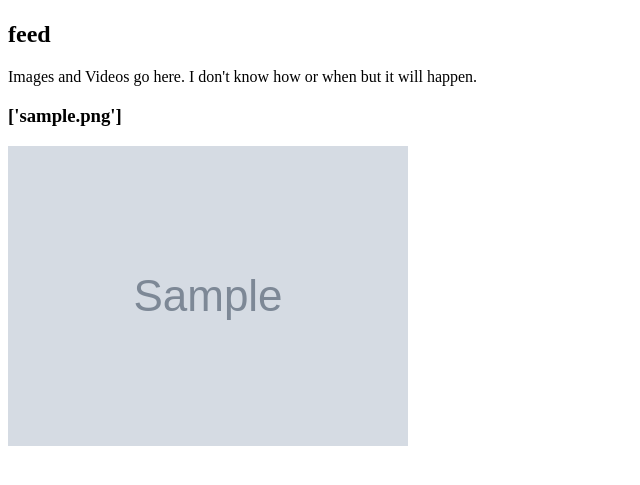
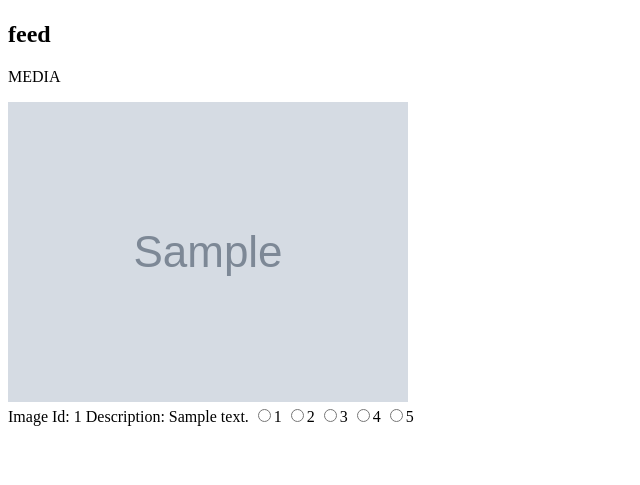
Before and after one commit to alisakolot/On-the-Reel, a Flask app: page /feed in a window 1280 px wide. Shown: the top 485 px of the page, without its empty margins (0-640 px from the left). Run offline with Flask 2, Linux system fonts and the light colour scheme; tables that the repository leaves empty hold one stand-in row (values such as "Sample post"); grey boxes marked "Sample" are stand-in pictures.

Commit message:
radio buttons, profile pg: user images

```diff
--- a/crud.py
+++ b/crud.py
@@ -2,16 +2,12 @@
 
 from model import db, User, Video, Image, Following, Reaction, connect_to_db
 
-import model
 import os
 import sample_users
 from flask import Flask
-app = Flask(__name__)
 
-os.system('createdb alisadb2')
 
-model.connect_to_db(app)
-model.db.create_all()
+# os.system('createdb alisadb2')
 
 
 def create_user(first_name, last_name, username, email, password):
@@ -169,7 +165,7 @@ def get_images():
 def get_images_by_path(image_path):
     """Return all image paths/urls."""
 
-    return Image.query.filter_by(image_path = image_path).all()
+    return Image.query.filter_by(Image.image_path == image_path).all()
 
 
 def get_image_by_id(image_id):
@@ -185,7 +181,8 @@ def get_image_by_id_path(image_id, image_path):
 def get_image_by_user_id(user_id):
     """Return user id corresponding to image id."""
 
-    return Image.query.filter_by(user_id = user_id).all()
+    return Image.query.filter_by(user_id == user_id).all()
+
 
 if __name__ == '__main__':
     from server import app
--- a/model.py
+++ b/model.py
@@ -55,7 +55,7 @@ class Image(db.Model):
 
     #describing relationship between user and image: user uploads an image
     user_id = db.Column(db.Integer, db.ForeignKey('users.user_id'))
-    user = db.relationship('User', foreign_keys = user_id, backref="image")
+    user = db.relationship('User', foreign_keys = user_id, backref="images")
 
     def __repr__(self):
         return f'<Image image_id={self.image_id} image_path={self.image_path} description={self.description} date_posted={self.date_posted} user_id={self.user_id}>'
--- a/server.py
+++ b/server.py
@@ -126,13 +126,13 @@ def upload_images(user_id):
 
     #getting the user id using session
     user_id = session.get('user_id')
-    print('>>>>>>>>>>> THIS IS THE USER_ID', user_id)
+
 
     if image:
         image_path = cloudinary_image_api.upload_image(image)
 
         description = request.form.get("user-description")
-        print(">>>>>", description)
+        print("description:", description)
 
         new_image = crud.create_image(image_path, description, user_id)
 
@@ -142,29 +142,26 @@ def upload_images(user_id):
 # ###################### DONT TOUCH THIS CODE ###################################
 
 # Display images to user on page
-@app.route('/profile/<username>')
-def display_user_images(user_id):
-    """View images that user uploaded."""
-#make a loop for user image in profile.html
+# @app.route('/profile/<user_id>')
+# def display_user_images(user_id):
+#     """View images that user uploaded."""
 
-    #1. get image by user id from crud
-    #2. make an empty list
-    #3. write a for loop from using #1
-    #4. append the image to list
-
-    user_id_n = session.get('user_id')
-    print('>>>>>>>>>>>>>>', user_id_n)
-
-    image_by_user_id = crud.get_image_by_user_id(user_id_n)
-    print('>>>>>>>>>>>>>', image_by_user_id)
-
-    user_images = []
-    for image in image_by_user_id:
-        user_images.append(image.user_id)
-    print('>>>>>>>>>>>>>>', user_images)
+    # user_id = session.get('user_id')
+    # print(user_id)
 
 
-    return render_template('feed.html', user_images=user_images)
+    # image_by_user_id = crud.get_image_by_user_id(user_id)
+    # print('>>>>>>>>>>>>>', image_by_user_id)
+
+    # user_images = []
+    # for image in image_by_user_id:
+    #     user_images.append(image.user_id)
+    # print('>>>>>>>>>>>>>>', user_images)
+
+
+    # return render_template(f"/profile/{user_id}")
+    # return render_template((f'/profile/{user_id}', image_by_user_id=image_by_user_id)
+    #'dashboard.html', user=user
 
 
 
@@ -177,14 +174,14 @@ def all_image_urls():
     """View all images in feed."""
 
     images = crud.get_images()
-    image_urls =  []
+    image_urls = []
 
 
     for image in images:
         image_urls.append(image.image_path)
 
 
-    return render_template('feed.html', image_urls=image_urls)
+    return render_template('feed.html', images=images)
 
 
 
--- /dev/null
+++ b/static/reactions.js
@@ -0,0 +1 @@
+//Handling Reactions//
--- a/templates/feed.html
+++ b/templates/feed.html
@@ -6,13 +6,19 @@
   <h1></h1>
 
   <h2>feed</h2>
-    <p>Images and Videos go here. I don't know how or when but it will happen.</p>
+    <p>MEDIA</p>
 
-  <h3> {{ image_urls }} </h3>
   <div class="media-library">
     <p>
-      {% for img in image_urls %}
-      <div><img src={{ img }}></div>
+      {% for img in images %}
+      <div><img src="{{ img.image_path }}"></div>
+      Image Id: {{ img.image_id }}
+      Description: {{ img.description }}
+      <input type="radio" id="reaction-1" name="emoji-1" value="1">1
+      <input type="radio" id="reaction-2" name="emoji-2" value="2">2
+      <input type="radio" id="reaction-3" name="emoji-3" value="3">3
+      <input type="radio" id="reaction-4" name="emoji-4" value="4">4
+      <input type="radio" id="reaction-5" name="emoji-5" value="5">5
       {% endfor %}
     </p>
   </div>
```
Also changed, not shown: templates/profile.html (+7 -1 lines), static/ajax.js (deleted).
